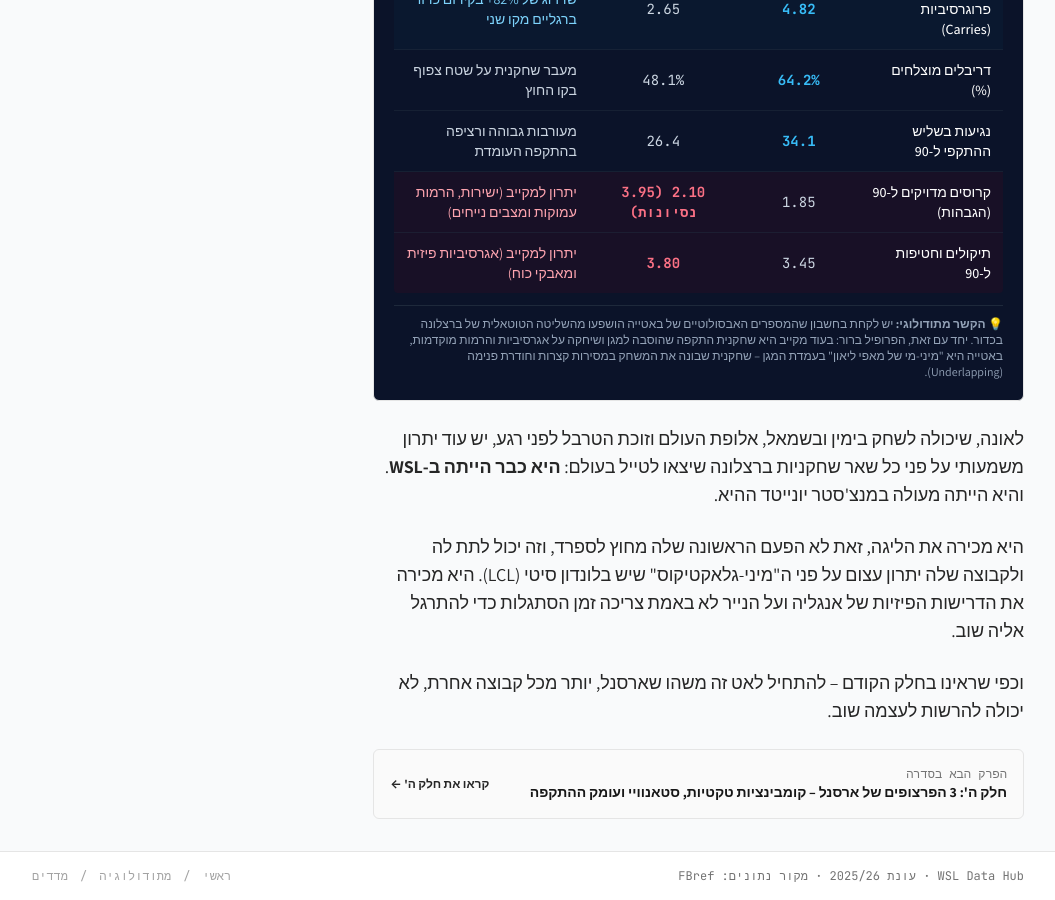
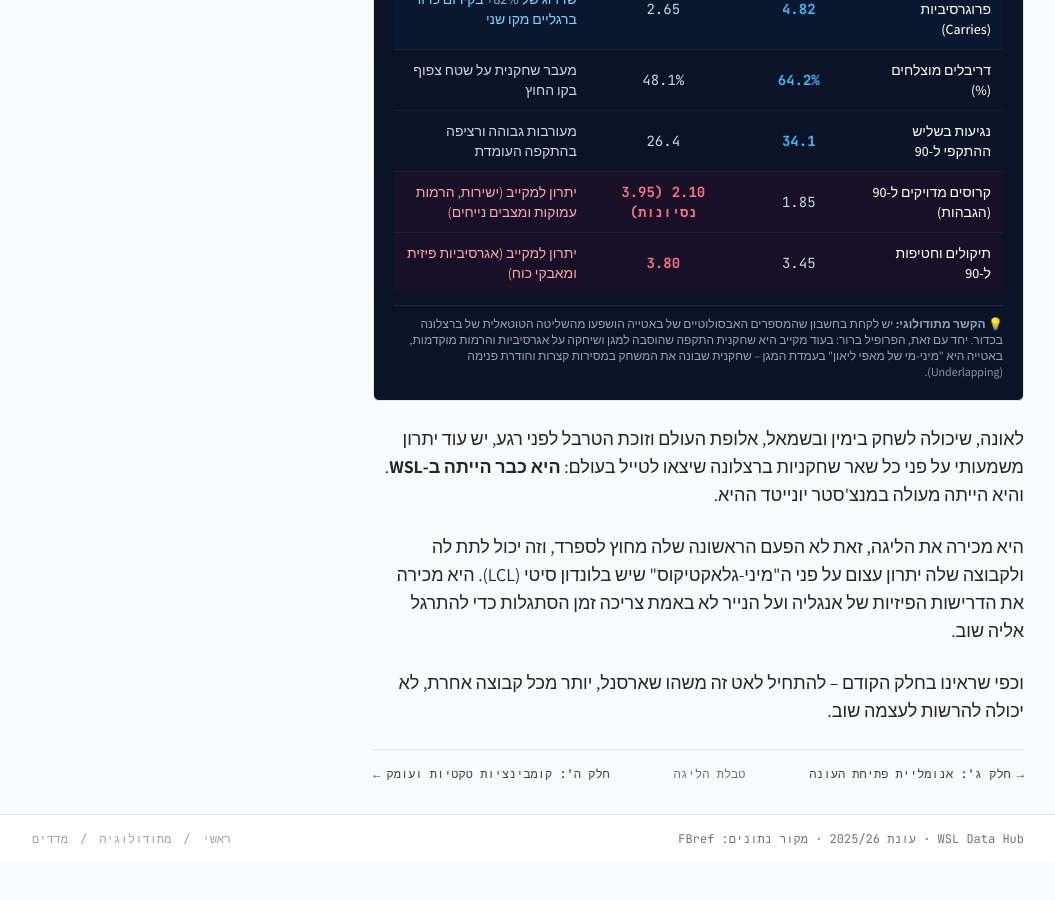
Before and after one commit to davidkorenblit/wsl-data-hub, a Jekyll site: the page built from teams/arsenal/transfers-intro.md, in a window 1280 px wide and 900 px high, scrolled down 1120 px. Shown: the whole window, without its empty margins (112-1167 px from the left). Built offline with Jekyll 4.4.1, drawn with Linux system fonts in a browser that asks for light colours; nearby versions of some CDN libraries; after the commit the page ends 1983 px from its top, so only the background shows below that.

Commit message:
Standardize bottom pagination in transfers-intro.md using include post_pagination.html

```diff
--- a/teams/arsenal/transfers-intro.md
+++ b/teams/arsenal/transfers-intro.md
@@ -126,15 +126,7 @@ next_title: "חלק ה': קומבינציות טקטיות ועומק"
     וכפי שראינו בחלק הקודם – להתחיל לאט זה משהו שארסנל, יותר מכל קבוצה אחרת, לא יכולה להרשות לעצמה שוב.
   </p>
 
-  <!-- Bottom Navigation Callout -->
-  <div class="rounded-md border border-neutral-200 dark:border-neutral-800 bg-neutral-50 dark:bg-[#121215] p-4 my-6 flex items-center justify-between">
-    <div>
-      <div class="text-xs font-mono text-neutral-500 uppercase">הפרק הבא בסדרה</div>
-      <div class="text-sm font-bold text-neutral-900 dark:text-white">חלק ה': 3 הפרצופים של ארסנל – קומבינציות טקטיות, סטאנוויי ועומק ההתקפה</div>
-    </div>
-    <a href="{{ '/teams/arsenal/transfers-analysis/' | relative_url }}" class="text-xs font-bold text-primary-600 dark:text-primary-400 hover:underline">
-      קראו את חלק ה' ←
-    </a>
-  </div>
+  <!-- Standardized Post Pagination -->
+  {% include post_pagination.html %}
 
 </div>
```
